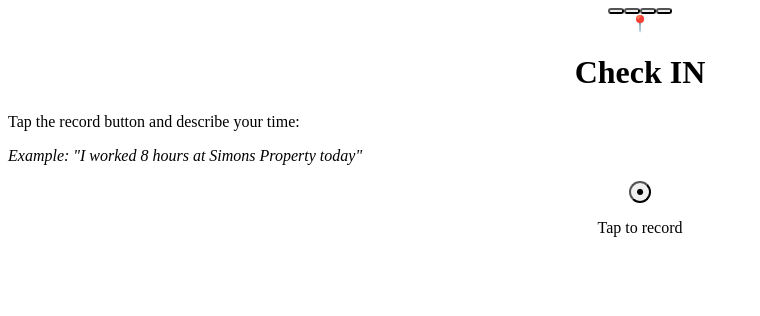
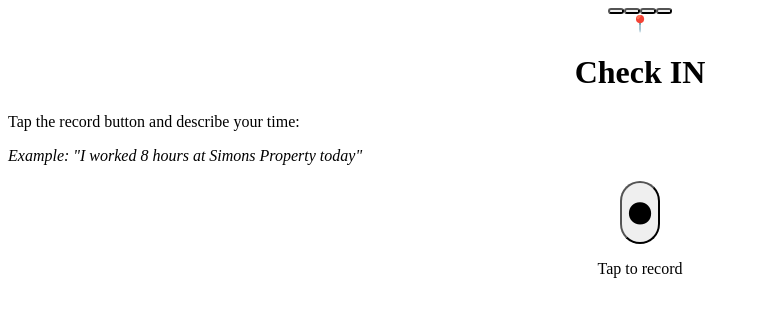
Before and after one commit to nduchastel/time-reporting, a React app in the folder frontend/: page / in a window 1280 px wide. Shown: the top 316 px of the page, without its empty margins (0-760 px from the left). Built offline with nearby package versions, Linux system fonts and the light colour scheme; the HTML template or start-up script is replaced by a standard one.

Commit message:
fix: make record button larger and more visible (96px, always red, bigger emoji)

```diff
--- a/frontend/src/components/RecordButton.jsx
+++ b/frontend/src/components/RecordButton.jsx
@@ -29,21 +29,22 @@ export default function RecordButton({ onTranscription, onExtractedData, isRecor
   };
 
   return (
-    <div className="text-center">
+    <div className="text-center my-6">
       <button
         onClick={handleRecord}
         disabled={isProcessing}
         aria-label={isProcessing ? 'Processing...' : isRecording ? 'Tap to stop recording' : 'Tap to record'}
-        className={`w-20 h-20 rounded-full shadow-lg ${
-          isRecording ? 'bg-red-500' : 'bg-blue-600'
+        className={`w-24 h-24 rounded-full shadow-xl mx-auto flex items-center justify-center ${
+          isRecording ? 'bg-red-500' : 'bg-red-600'
         } ${isProcessing ? 'opacity-50' : ''}`}
+        style={{ fontSize: '48px' }}
       >
-        <span className="text-white text-3xl">
+        <span className="text-white">
           {isProcessing ? '⏳' : isRecording ? '⏹' : '⏺'}
         </span>
       </button>
-      <p className="mt-2 text-gray-600">
-        {isProcessing ? 'Processing...' : isRecording ? 'Tap to stop' : 'Tap to record'}
+      <p className="mt-4 text-gray-700 font-medium text-base">
+        {isProcessing ? 'Processing...' : isRecording ? 'Recording... Tap to stop' : 'Tap to record'}
       </p>
     </div>
   );
```
